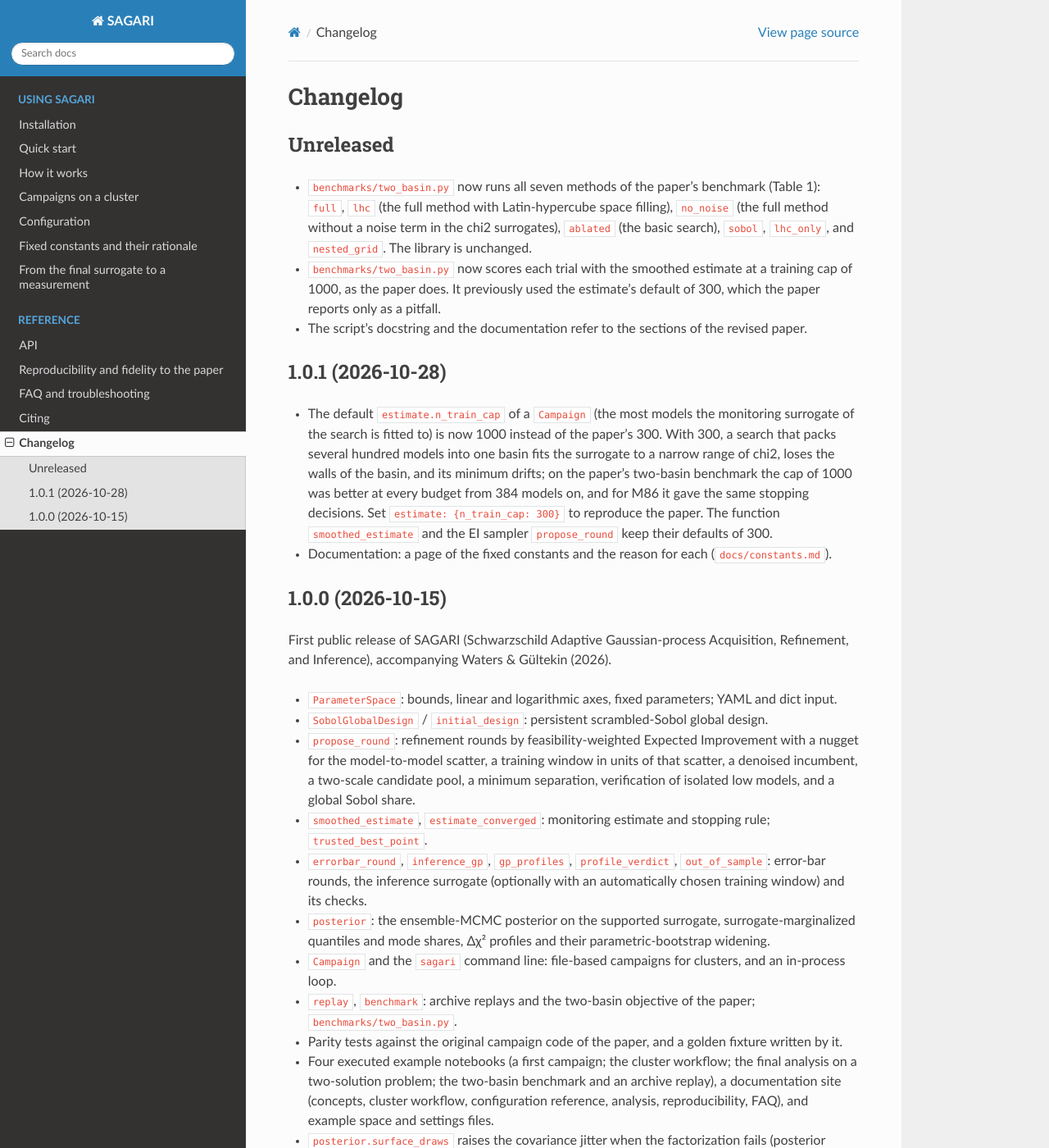
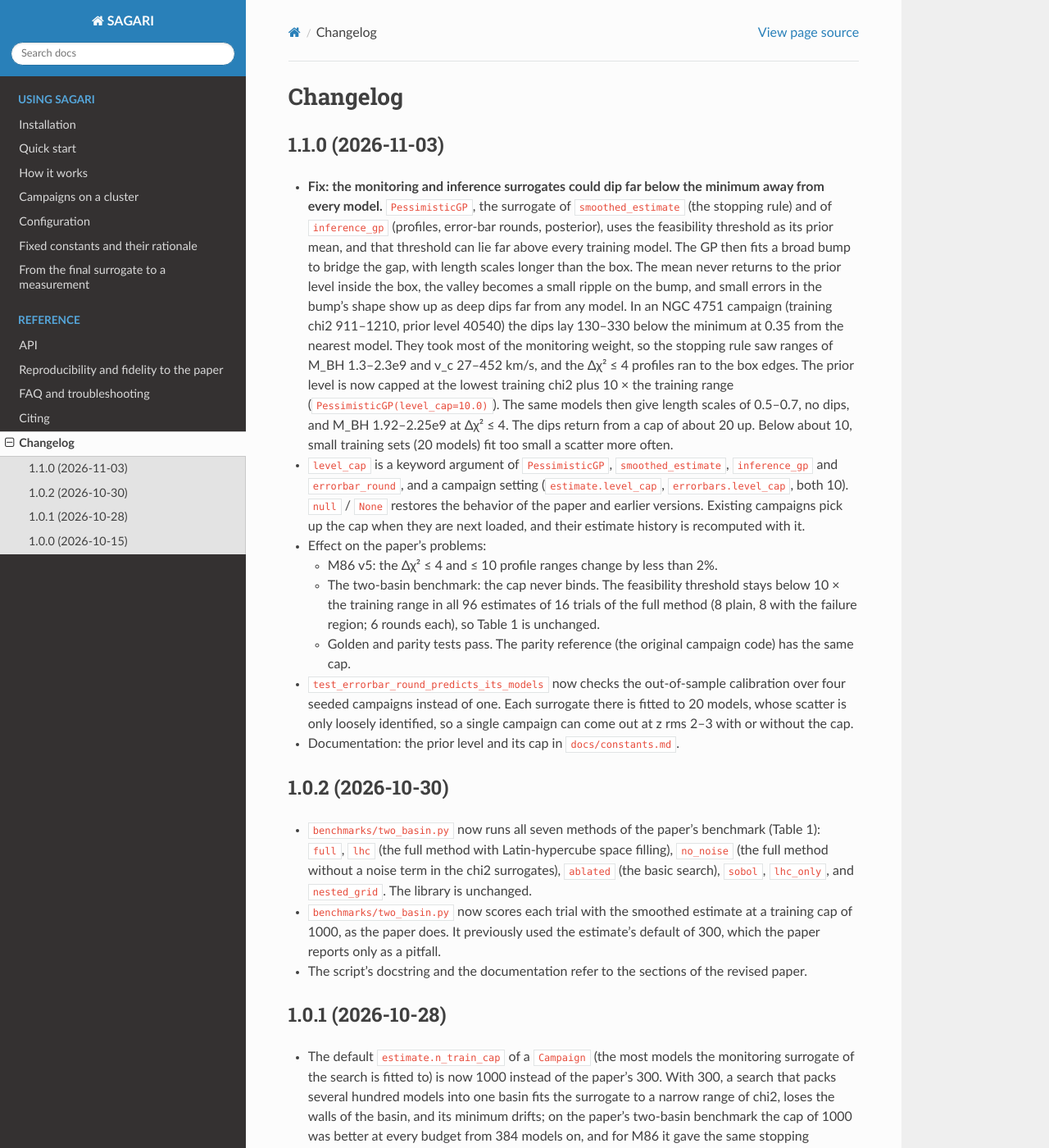
Before and after one commit to thomas-k-waters/sagari, a Sphinx documentation site: the page built from docs/changelog.md, in a window 1280 px wide and 1400 px high. Shown: the whole window at 82% size. Built offline with Sphinx 7.4.7 and the Read the Docs theme 3.1.0, drawn with Linux system fonts in a browser that asks for light colours; pages that are not in the unit, such as notebooks, are missing from menus.

Commit message:
Cap the prior level of PessimisticGP (1.1.0)
PessimisticGP, the surrogate of smoothed_estimate (the stopping rule) and of
inference_gp (profiles, error-bar rounds, posterior), uses chi2_min + the
feasibility threshold as its prior mean. When that level lies far above every
training model, the GP bridges the gap with a broad bump whose length scales
are longer than the box. The valley becomes a small ripple on the bump, and
errors in the bump's shape show up as dips far below the minimum, away from
every model.

In an NGC 4751 campaign (training chi2 911-1210, level 40540), the dips lay
130-330 below the minimum. They took the monitoring weight (M_BH 1.3-2.3e9,
v_c 27-452 km/s) and drove the dchi2 <= 4 profiles to the box edges.

- gp.PessimisticGP: the level is capped at min(y) + level_cap x ptp(y), with
  level_cap=10 by default. On the NGC 4751 models this gives length scales of
  0.5-0.7, no dips, and M_BH 1.92-2.25e9 at dchi2 <= 4.
  - Above a cap of ~20, the dips return.
  - Below ~10, 20-model fits underestimate the scatter more often.
- level_cap is now a keyword argument of smoothed_estimate, inference_gp,
  errorbar_round and PessimisticGP, and a campaign setting
  (estimate.level_cap, errorbars.level_cap, both 10). Setting it to None/null
  restores the behavior of the paper.
- M86 v5: the profile ranges change by < 2%.
- Two-basin benchmark: the cap never binds (96 estimates, plain and with the
  failure region), so Table 1 is unchanged.
- Golden and parity tests pass. The reference campaign code has the same cap.
- test_errorbar_round_predicts_its_models: check the out-of-sample
  calibration over four seeded campaigns, not one. A single 20-model fit can
  come out at z rms 2-3 with or without the cap.
- New test_pessimistic_level_cap.
- docs/constants.md, docs/configuration.md: the prior level, its cap and the
  settings.
- CHANGELOG: the 1.0.2 section is dated and a 1.1.0 entry added.
- Version 1.1.0; CITATION.cff updated to 1.1.0.

```diff
--- a/CHANGELOG.md
+++ b/CHANGELOG.md
@@ -1,6 +1,35 @@
 # Changelog
 
-## Unreleased
+## 1.1.0 (2026-11-03)
+
+- **Fix: the monitoring and inference surrogates could dip far below the minimum away from every model.**
+  `PessimisticGP`, the surrogate of `smoothed_estimate` (the stopping rule) and of `inference_gp` (profiles,
+  error-bar rounds, posterior), uses the feasibility threshold as its prior mean, and that threshold can lie far
+  above every training model. The GP then fits a broad bump to bridge the gap, with length scales longer than the
+  box. The mean never returns to the prior level inside the box, the valley becomes a small ripple on the bump,
+  and small errors in the bump's shape show up as deep dips far from any model. In an NGC 4751 campaign (training
+  chi2 911–1210, prior level 40540) the dips lay 130–330 below the minimum at 0.35 from the nearest model. They
+  took most of the monitoring weight, so the stopping rule saw ranges of M_BH 1.3–2.3e9 and v_c 27–452 km/s, and
+  the Δχ² ≤ 4 profiles ran to the box edges. The prior level is now capped at the lowest training chi2 plus
+  10 × the training range (`PessimisticGP(level_cap=10.0)`). The same models then give length scales of 0.5–0.7, no
+  dips, and M_BH 1.92–2.25e9 at Δχ² ≤ 4. The dips return from a cap of about 20 up. Below about 10, small training
+  sets (20 models) fit too small a scatter more often.
+- `level_cap` is a keyword argument of `PessimisticGP`, `smoothed_estimate`, `inference_gp` and `errorbar_round`,
+  and a campaign setting (`estimate.level_cap`, `errorbars.level_cap`, both 10). `null` / `None` restores the
+  behavior of the paper and earlier versions. Existing campaigns pick up the cap when they are next loaded, and
+  their estimate history is recomputed with it.
+- Effect on the paper's problems:
+  - M86 v5: the Δχ² ≤ 4 and ≤ 10 profile ranges change by less than 2%.
+  - The two-basin benchmark: the cap never binds. The feasibility threshold stays below 10 × the training
+    range in all 96 estimates of 16 trials of the full method (8 plain, 8 with the failure region; 6 rounds
+    each), so Table 1 is unchanged.
+  - Golden and parity tests pass. The parity reference (the original campaign code) has the same cap.
+- `test_errorbar_round_predicts_its_models` now checks the out-of-sample calibration over four seeded campaigns
+  instead of one. Each surrogate there is fitted to 20 models, whose scatter is only loosely identified, so a
+  single campaign can come out at z rms 2–3 with or without the cap.
+- Documentation: the prior level and its cap in `docs/constants.md`.
+
+## 1.0.2 (2026-10-30)
 
 - `benchmarks/two_basin.py` now runs all seven methods of the paper's benchmark (Table 1): `full`, `lhc` (the
   full method with Latin-hypercube space filling), `no_noise` (the full method without a noise term in the chi2
--- a/src/sagari/_version.py
+++ b/src/sagari/_version.py
@@ -1,3 +1,3 @@
 """Single source of the package version, read by pyproject.toml and by the release workflow without
 importing the package."""
-__version__ = "1.0.2"
+__version__ = "1.1.0"
```
Also changed, not shown: docs/configuration.md (+8 -2 lines), docs/constants.md (+22 -0 lines), 6 other files.
